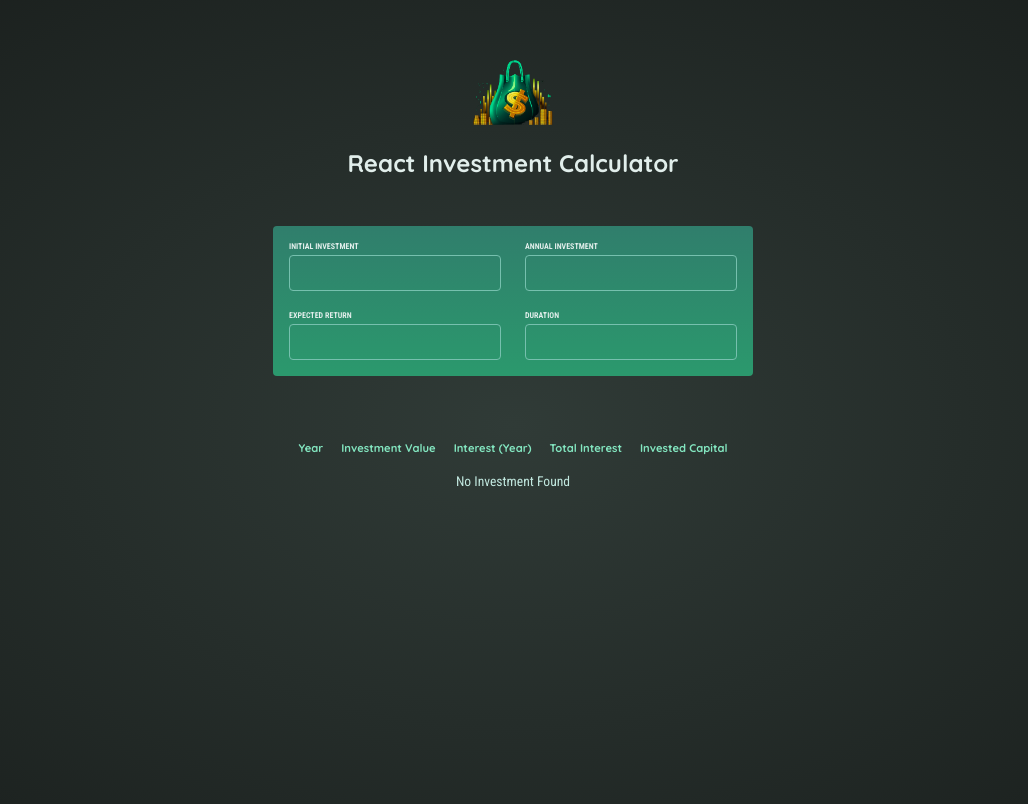
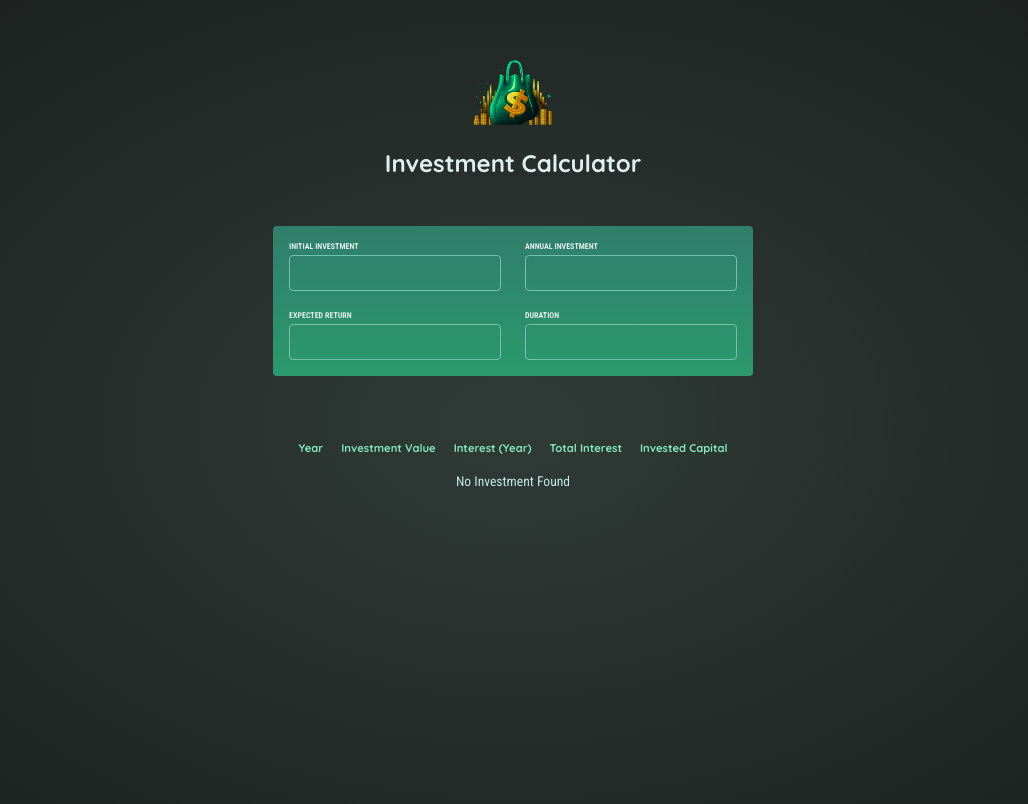
Before and after one commit to tamathecxder/investment-calculator, a React (Vite) app: page / in a window 1280 px wide. Shown: the top 804 px of the page, without its empty margins (127-1155 px from the left). Built offline with nearby package versions, Linux system fonts and the light colour scheme.

Commit message:
update logo path

```diff
--- a/src/components/Header.jsx
+++ b/src/components/Header.jsx
@@ -1,8 +1,10 @@
+import logo from "../assets/investment-calculator-logo.png";
+
 export default function Header() {
   return (
     <header id="header">
-      <img src="../../public/investment-calculator-logo.png" alt="Logo" />
-      <h1>React Investment Calculator</h1>
+      <img src={logo} alt="Logo" />
+      <h1>Investment Calculator</h1>
     </header>
   );
 }
```
